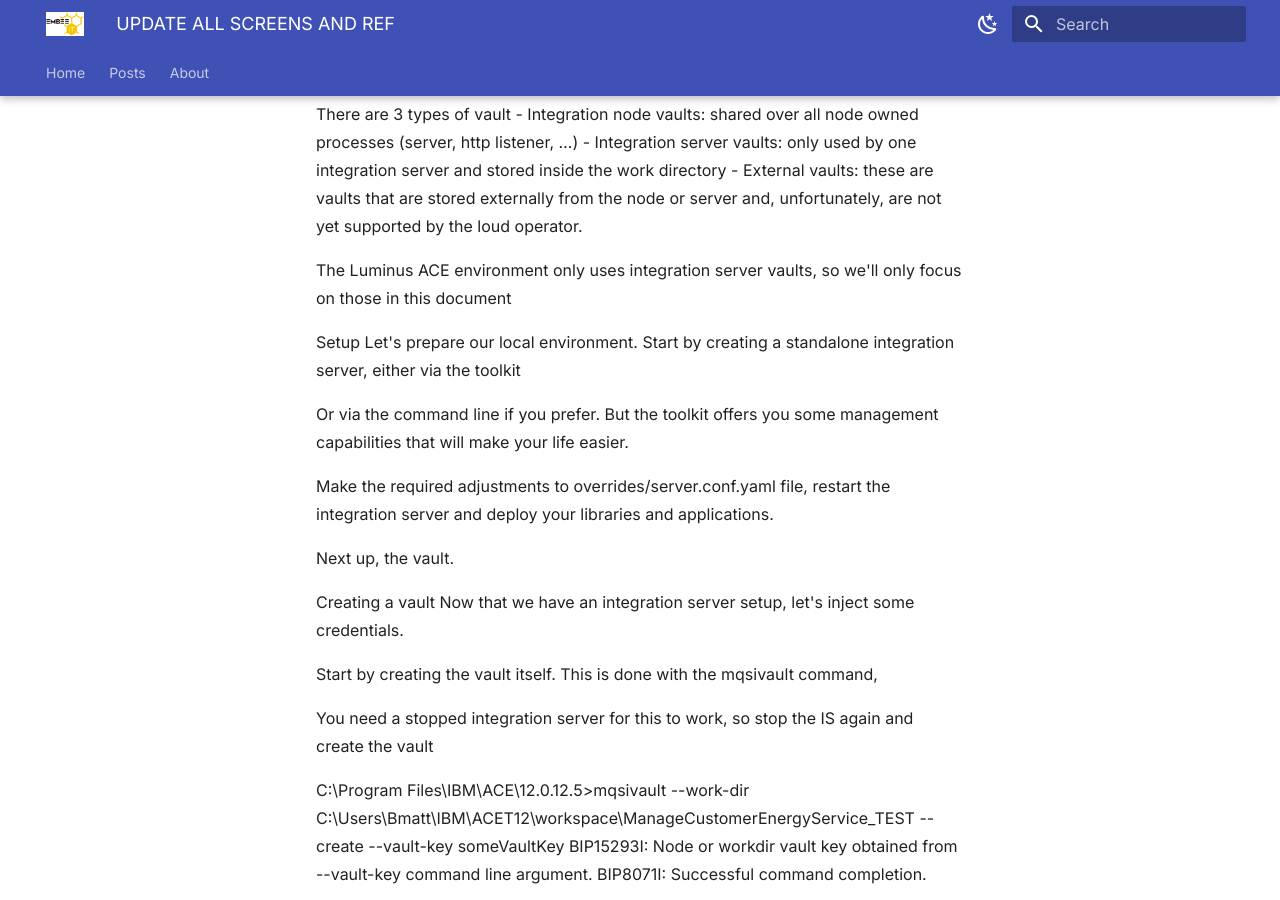
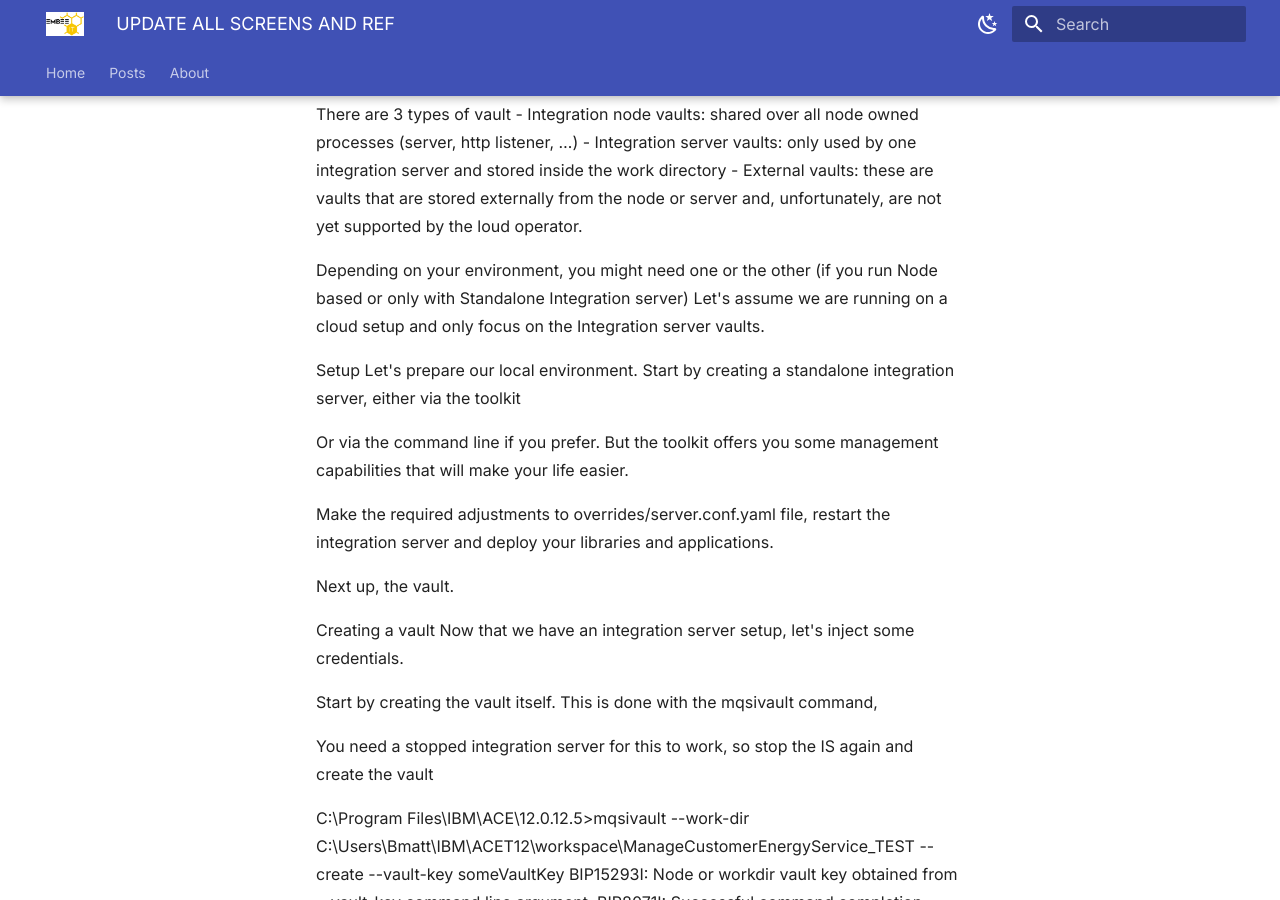
Before and after one commit to matthiasblomme/blogs, an MkDocs documentation site: the page built from docs/posts/setup-ace-vault/setup-ace-vault.md, in a window 1280 px wide and 900 px high, scrolled down 664 px. Built offline with MkDocs 1.6.1 and Material for MkDocs 9.7.7, drawn with Linux system fonts in a browser that asks for light colours.

Commit message:
new vault blog

```diff
--- a/docs/posts/setup-ace-vault/setup-ace-vault.md
+++ b/docs/posts/setup-ace-vault/setup-ace-vault.md
@@ -18,7 +18,14 @@
  - Integration server vaults: only used by one integration server and stored inside the work directory
  - External vaults: these are vaults that are stored externally from the node or server and, unfortunately, are not yet supported by the loud operator.
 
-The Luminus ACE environment only uses integration server vaults, so we'll only focus on those in this document
+Depending on your environment, you might need one or the other (if you run Node based or only with Standalone Integration server)
+Let's assume we are running on a cloud setup and only focus on the Integration server vaults.
+
+
+
+
+
+
 
 
 Setup
```
